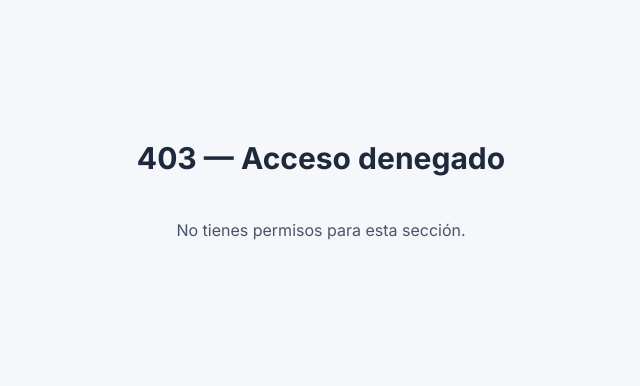
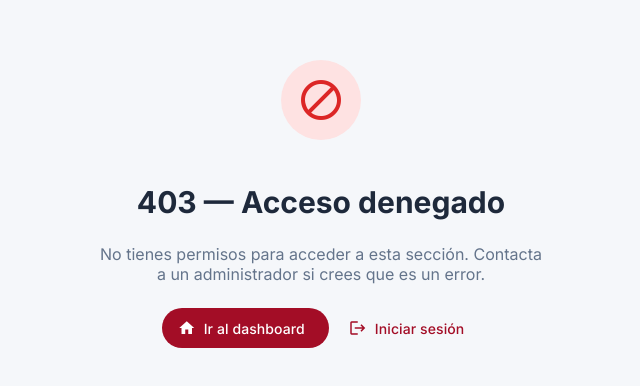
Before and after one commit to yadierg/admin-web, an Angular app: page /forbidden in a window 1280 px wide. Shown: the part 212-598 px from the top of the page, without its empty margins (319-959 px from the left). Built offline with nearby package versions, Linux system fonts and the light colour scheme.

Commit message:
style(forms): rediseño de setting-form-dialog, notifications-page y forbidden

```diff
--- /dev/null
+++ b/src/app/features/forbidden/forbidden.component.html
@@ -0,0 +1,23 @@
+<div class="min-h-screen flex flex-col items-center justify-center bg-surface dark:bg-surface-dark p-4">
+  <div class="w-20 h-20 rounded-full bg-red-100 dark:bg-red-900/30 flex items-center justify-center mb-6">
+    <mat-icon class="!w-12 !h-12 !text-5xl text-red-600 dark:text-red-400">
+      block
+    </mat-icon>
+  </div>
+  <h1 class="text-3xl font-bold text-slate-800 dark:text-slate-100 mb-2">
+    403 — Acceso denegado
+  </h1>
+  <p class="text-slate-500 dark:text-slate-400 mb-6 text-center max-w-md">
+    No tienes permisos para acceder a esta sección. Contacta a un administrador si crees que es un error.
+  </p>
+  <div class="flex gap-2">
+    <button mat-flat-button color="primary" routerLink="/dashboard">
+      <mat-icon>home</mat-icon>
+      Ir al dashboard
+    </button>
+    <button mat-button routerLink="/login">
+      <mat-icon>logout</mat-icon>
+      Iniciar sesión
+    </button>
+  </div>
+</div>
--- /dev/null
+++ b/src/app/features/forbidden/forbidden.component.scss
@@ -0,0 +1,3 @@
+:host {
+  display: block;
+}
--- a/src/app/features/forbidden/forbidden.component.ts
+++ b/src/app/features/forbidden/forbidden.component.ts
@@ -1,13 +1,13 @@
 import { Component } from '@angular/core';
+import { RouterLink } from '@angular/router';
+import { MatButtonModule } from '@angular/material/button';
+import { MatIconModule } from '@angular/material/icon';
 
 @Component({
   selector: 'app-forbidden',
   standalone: true,
-  template: `
-    <div class="min-h-screen flex flex-col items-center justify-center gap-2">
-      <h1 class="text-3xl font-bold">403 — Acceso denegado</h1>
-      <p class="text-slate-600">No tienes permisos para esta sección.</p>
-    </div>
-  `,
+  imports: [RouterLink, MatButtonModule, MatIconModule],
+  templateUrl: './forbidden.component.html',
+  styleUrl: './forbidden.component.scss',
 })
 export class ForbiddenComponent {}
--- a/src/app/features/notifications/notifications-page/notifications-page.component.html
+++ b/src/app/features/notifications/notifications-page/notifications-page.component.html
@@ -2,8 +2,8 @@
   <!-- Header -->
   <div class="flex items-center justify-between flex-wrap gap-2">
     <div>
-      <h2 class="text-2xl font-semibold text-slate-800">Notificaciones</h2>
-      <p class="text-slate-500 text-sm mt-1">
+      <h2 class="text-2xl font-semibold text-slate-800 dark:text-slate-100">Notificaciones</h2>
+      <p class="text-slate-500 dark:text-slate-400 text-sm mt-1">
         {{ total() }} en total · {{ unreadCount() }} sin leer
       </p>
     </div>
@@ -20,6 +20,7 @@
     [value]="filter()"
     (change)="onFilterChange($event.value)"
     hideSingleSelectionIndicator
+    class="!bg-white dark:!bg-slate-800"
   >
     <mat-button-toggle value="all">Todas</mat-button-toggle>
     <mat-button-toggle value="unread">
@@ -34,18 +35,19 @@
       <mat-spinner diameter="40"></mat-spinner>
     </div>
   } @else if (items().length === 0) {
-    <mat-card class="!p-12 text-center">
-      <mat-icon class="!w-16 !h-16 !text-6xl text-slate-300 mb-2">
+    <mat-card class="!p-12 text-center shadow-card bg-white dark:bg-slate-800">
+      <mat-icon class="!w-16 !h-16 !text-6xl text-slate-300 dark:text-slate-600 mb-2">
         notifications_off
       </mat-icon>
-      <p class="text-slate-500">No hay notificaciones.</p>
+      <p class="text-slate-500 dark:text-slate-400">No hay notificaciones.</p>
     </mat-card>
   } @else {
     <div class="flex flex-col gap-2">
       @for (n of items(); track n.id) {
-        <mat-card
-          class="!p-4 cursor-pointer hover:shadow-md transition-shadow"
-          [class.!bg-blue-50]="!n.isRead"
+        <div
+          class="bg-white dark:bg-slate-800 rounded-lg p-4 shadow-card hover:shadow-card-hover transition-shadow cursor-pointer border border-transparent"
+          [class.!border-brand-200]="!n.isRead"
+          [class.dark:!border-brand-800]="!n.isRead"
           (click)="onNotificationClick(n)"
         >
           <div class="flex items-start gap-3">
@@ -58,9 +60,9 @@
 
             <div class="flex-1 min-w-0">
               <div class="flex items-center gap-2 flex-wrap">
-                <span class="font-medium text-slate-800">{{ n.title }}</span>
+                <span class="font-medium text-slate-800 dark:text-slate-100">{{ n.title }}</span>
                 @if (!n.isRead) {
-                  <span class="w-2 h-2 rounded-full bg-blue-500"></span>
+                  <span class="w-2 h-2 rounded-full bg-brand-600"></span>
                 }
                 @if (n.priority !== 'normal') {
                   <span
@@ -71,8 +73,8 @@
                   </span>
                 }
               </div>
-              <p class="text-sm text-slate-600 mt-1">{{ n.message }}</p>
-              <p class="text-xs text-slate-400 mt-1">
+              <p class="text-sm text-slate-600 dark:text-slate-300 mt-1">{{ n.message }}</p>
+              <p class="text-xs text-slate-400 dark:text-slate-500 mt-1">
                 {{ relativeDate(n.createdAt) }}
               </p>
             </div>
@@ -97,7 +99,7 @@
               </button>
             </div>
           </div>
-        </mat-card>
+        </div>
       }
     </div>
 
@@ -107,6 +109,7 @@
       [pageSizeOptions]="[10, 20, 50]"
       (page)="onPageChange($event)"
       showFirstLastButtons
+      class="!bg-transparent !text-slate-600 dark:!text-slate-400"
     ></mat-paginator>
   }
 </div>
--- a/src/app/features/settings/setting-form-dialog/setting-form-dialog.component.html
+++ b/src/app/features/settings/setting-form-dialog/setting-form-dialog.component.html
@@ -1,4 +1,4 @@
-<h2 mat-dialog-title>
+<h2 mat-dialog-title class="!text-slate-800 dark:!text-slate-100">
   {{ isEdit() ? 'Editar setting' : 'Nuevo setting' }}
 </h2>
 
```
